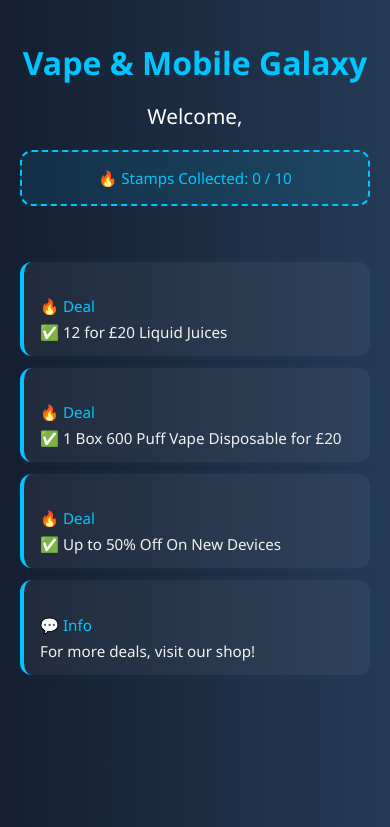
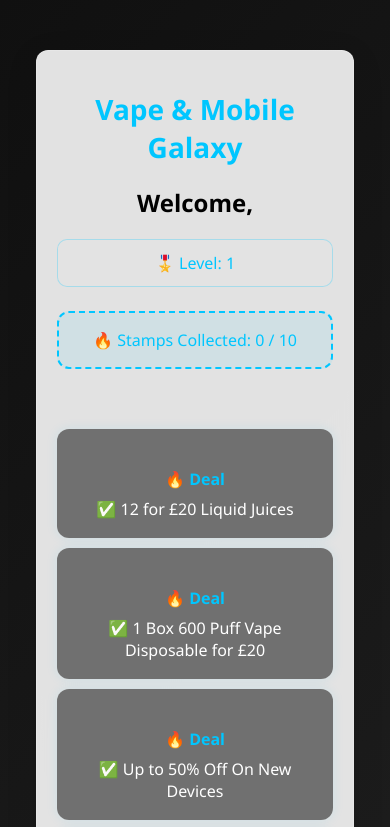
Before and after one commit to DPxFALCON/vapeandmobilegalaxy, a website: page public/dashboard.html in a window 390 px wide. Shown: the top 827 px of the page. Drawn offline with nearby package versions, Linux system fonts and the light colour scheme; no server answers.

Commit message:
Fix: New Change In Coustomer Dashboard

```diff
--- a/public/dashboard.html
+++ b/public/dashboard.html
@@ -4,67 +4,66 @@
   <meta charset="UTF-8" />
   <meta name="viewport" content="width=device-width, initial-scale=1.0"/>
   <title>Dashboard - Loyalty Stamps</title>
+  <link rel="stylesheet" href="style.css" />
   <script src="https://cdn.jsdelivr.net/npm/canvas-confetti@1.6.0/dist/confetti.browser.min.js"></script>
   <style>
     body {
-      margin: 0;
-      padding: 20px;
+      background: linear-gradient(135deg, #101010, #1e1e1e);
       font-family: 'Segoe UI', sans-serif;
-      background: linear-gradient(to right, #141e30, #243b55);
       color: white;
-      min-height: 100vh;
-    }
-
-    .container {
-      max-width: 500px;
-      margin: 0 auto;
+      padding: 30px 16px;
       text-align: center;
     }
 
     h1 {
-      font-size: 2rem;
+      font-size: 28px;
+      font-weight: 600;
       color: #00c6ff;
       margin-bottom: 10px;
     }
 
-    h2 {
-      font-size: 1.3rem;
-      margin-bottom: 20px;
-      font-weight: normal;
-    }
-
     .stamp-box {
-      background: rgba(0, 198, 255, 0.1);
+      background: rgba(0, 198, 255, 0.08);
       border: 2px dashed #00c6ff;
       padding: 16px;
-      margin-bottom: 24px;
+      margin-bottom: 20px;
       border-radius: 12px;
       font-size: 1rem;
       font-weight: 500;
       color: #00c6ff;
-      backdrop-filter: blur(6px);
+    }
+
+    .level-box {
+      background: rgba(255, 255, 255, 0.05);
+      padding: 12px 16px;
+      border-radius: 10px;
+      margin-bottom: 24px;
+      border: 1px solid #00c6ff44;
+      color: #00c6ff;
+      font-weight: 500;
     }
 
     .stamps {
       display: flex;
       flex-wrap: wrap;
       justify-content: center;
-      gap: 14px;
-      margin-bottom: 32px;
+      gap: 16px;
+      margin-bottom: 40px;
     }
 
     .stamp {
       width: 60px;
       height: 60px;
       border-radius: 12px;
-      background: #1a1a1a;
+      background: #222;
       display: flex;
       align-items: center;
       justify-content: center;
-      font-size: 22px;
+      font-size: 24px;
       font-weight: bold;
       color: white;
-      box-shadow: 0 4px 10px rgba(0,0,0,0.4);
+      transition: transform 0.3s ease, box-shadow 0.3s ease;
+      box-shadow: 0 5px 15px rgba(0, 0, 0, 0.4);
     }
 
     .stamp.active {
@@ -72,43 +71,30 @@
     }
 
     .stamp:hover {
-      transform: scale(1.08);
-      box-shadow: 0 0 12px rgba(0, 198, 255, 0.5);
-      transition: all 0.3s ease;
+      transform: scale(1.1);
+      box-shadow: 0 8px 20px rgba(0, 198, 255, 0.6);
     }
 
     .deal-box {
-      background: rgba(255, 255, 255, 0.05);
-      border-left: 4px solid #00c6ff;
+      background: rgba(0, 0, 0, 0.5);
       border-radius: 12px;
-      padding: 16px 18px;
-      margin: 12px auto;
+      padding: 18px 20px;
+      margin: 10px auto;
       max-width: 360px;
-      color: #f2f2f2;
-      box-shadow: 0 0 10px rgba(0,198,255,0.05);
-      text-align: left;
+      box-shadow: 0 0 12px rgba(0, 198, 255, 0.1);
+      color: #fff;
     }
 
     .deal-box h4 {
-      margin-bottom: 6px;
+      margin-bottom: 8px;
       color: #00c6ff;
-      font-weight: 500;
     }
 
     @media (max-width: 480px) {
       .stamp {
         width: 50px;
         height: 50px;
-        font-size: 18px;
-      }
-
-      .deal-box {
-        padding: 14px 16px;
-        font-size: 0.95rem;
-      }
-
-      .stamp-box {
-        font-size: 0.95rem;
+        font-size: 20px;
       }
     }
   </style>
@@ -117,6 +103,10 @@
   <div class="container">
     <h1>Vape & Mobile Galaxy</h1>
     <h2>Welcome, <span id="username"></span></h2>
+
+    <div class="level-box">
+      🎖️ Level: <span id="level">1</span>
+    </div>
 
     <div class="stamp-box">
       🔥 Stamps Collected: <span id="count">0</span> / 10
@@ -150,18 +140,23 @@
     fetch("/api/user/" + username)
       .then(res => res.json())
       .then(user => {
-        document.getElementById("count").textContent = user.stamps;
+        const stamps = user.stamps;
+        const level = Math.floor(stamps / 10) + 1;
+        const count = stamps % 10;
+
+        document.getElementById("count").textContent = count;
+        document.getElementById("level").textContent = level;
+
         const container = document.getElementById("stampsContainer");
-
         for (let i = 0; i < 10; i++) {
           const div = document.createElement("div");
           div.classList.add("stamp");
-          if (i < user.stamps) div.classList.add("active");
-          div.textContent = i < user.stamps ? "✓" : "";
+          if (i < count) div.classList.add("active");
+          div.textContent = i < count ? "✓" : "";
           container.appendChild(div);
         }
 
-        if (user.stamps === 10) {
+        if (count === 10) {
           confetti({
             particleCount: 180,
             spread: 80,
```
